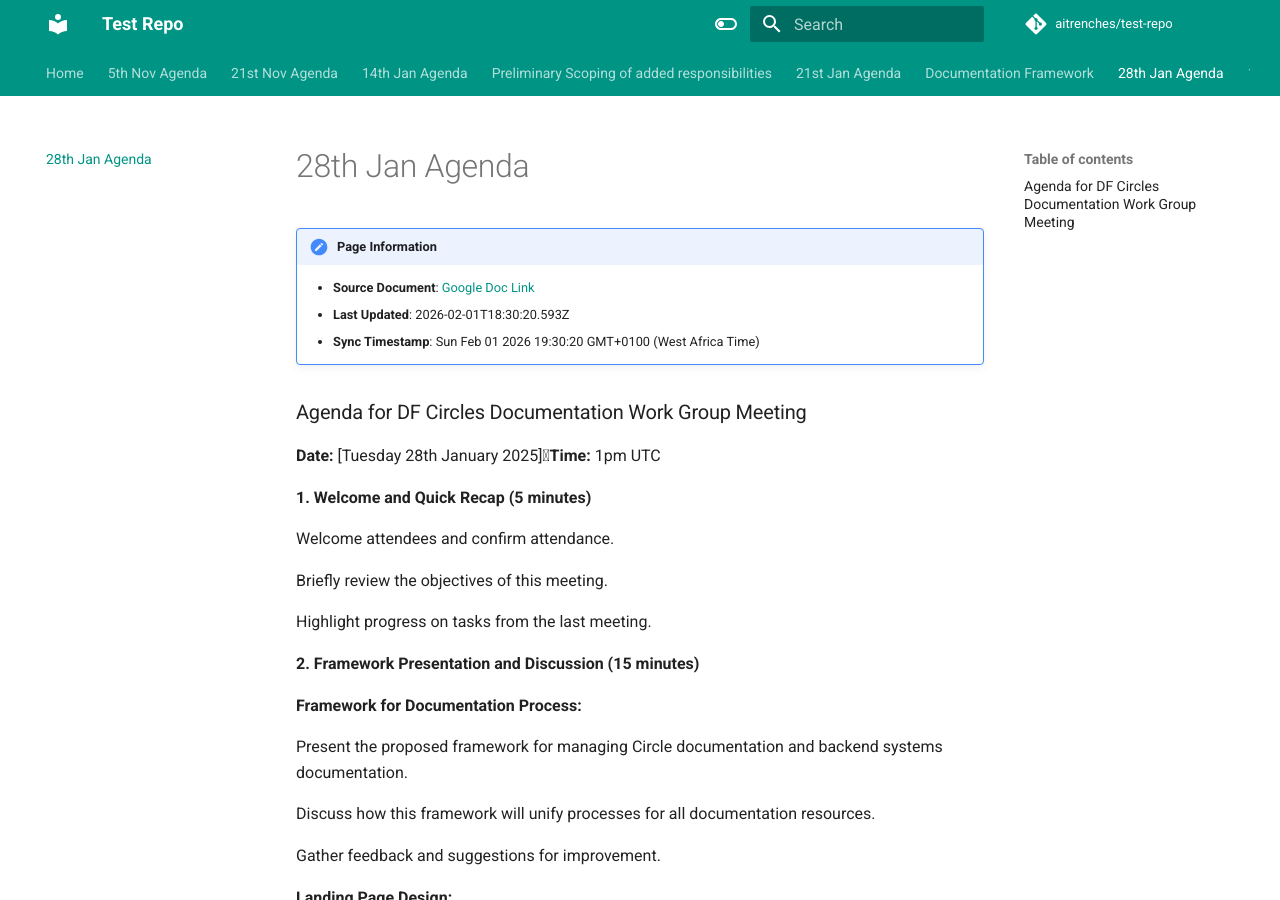
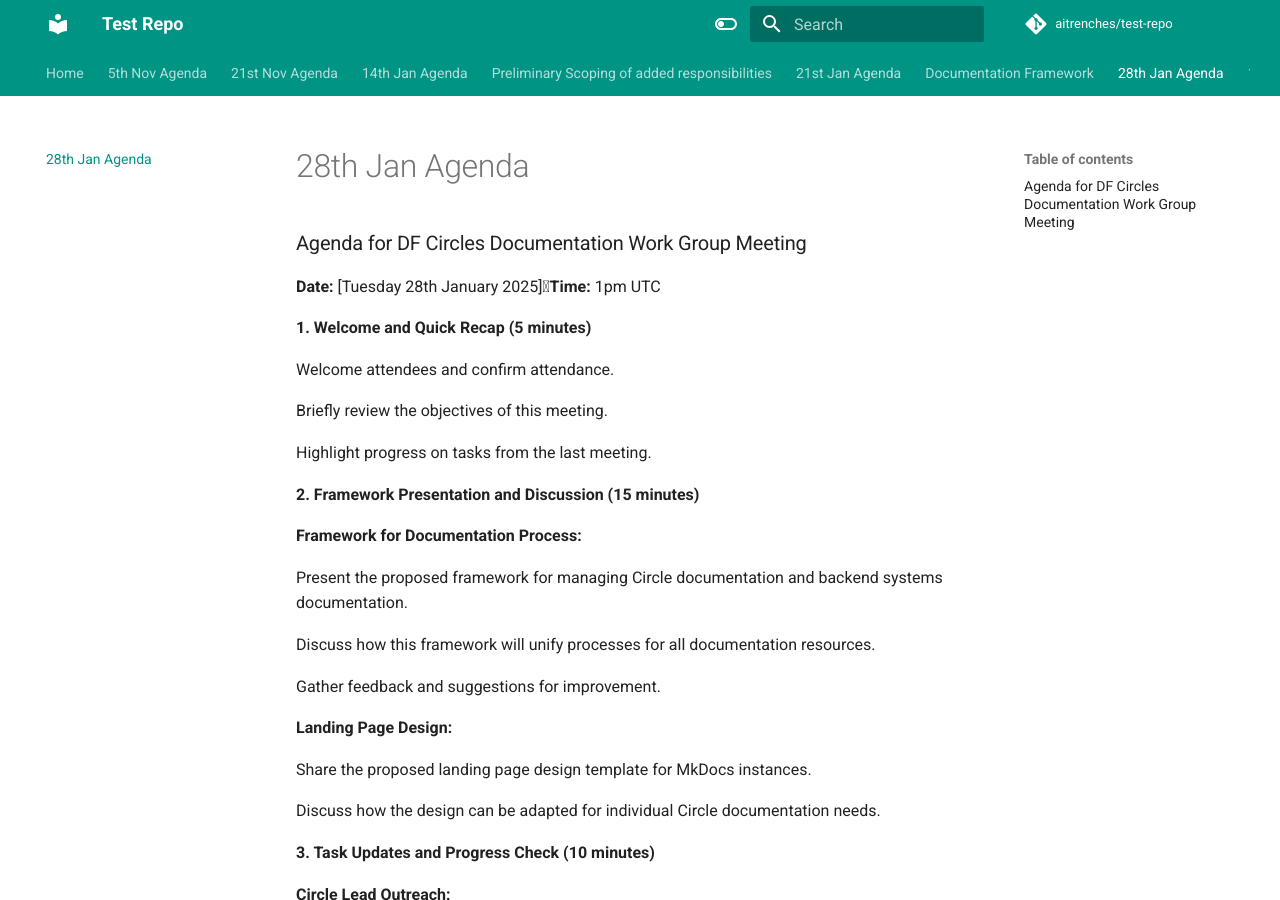
Before and after one commit to aitrenches/test-repo, an MkDocs documentation site: the page built from docs/28th-jan-agenda.md, in a window 1280 px wide and 900 px high. Built offline with MkDocs 1.6.1 and Material for MkDocs 9.7.7, drawn with Linux system fonts in a browser that asks for light colours; comment, search, counter and statistics services are not loaded.

Commit message:
Sync tab: 28th Jan Agenda

```diff
--- a/docs/28th-jan-agenda.md
+++ b/docs/28th-jan-agenda.md
@@ -1,14 +1,9 @@
 ---
 title: "28th Jan Agenda"
-last_updated: "2026-02-01T18:30:20.593Z"
+last_updated: "2026-02-01T18:36:05.434Z"
 source_doc: "https://docs.google.com/document/d/1l5-1xQtHEozG9N6FpkFO4A6oixgQ6ZUo8Jx0FXYtqro/edit#heading=h.t.pppv84lx5bjc"
-sync_timestamp: "Sun Feb 01 2026 19:30:20 GMT+0100 (West Africa Time)"
+sync_timestamp: "Sun Feb 01 2026 19:36:05 GMT+0100 (West Africa Time)"
 ---
-
-!!! note "Page Information"
-    - **Source Document**: [Google Doc Link](https://docs.google.com/document/d/1l5-1xQtHEozG9N6FpkFO4A6oixgQ6ZUo8Jx0FXYtqro/edit#heading=h.t.pppv84lx5bjc)
-    - **Last Updated**: 2026-02-01T18:30:20.593Z
-    - **Sync Timestamp**: Sun Feb 01 2026 19:30:20 GMT+0100 (West Africa Time)
 
 ### Agenda for DF Circles Documentation Work Group Meeting
 
```
